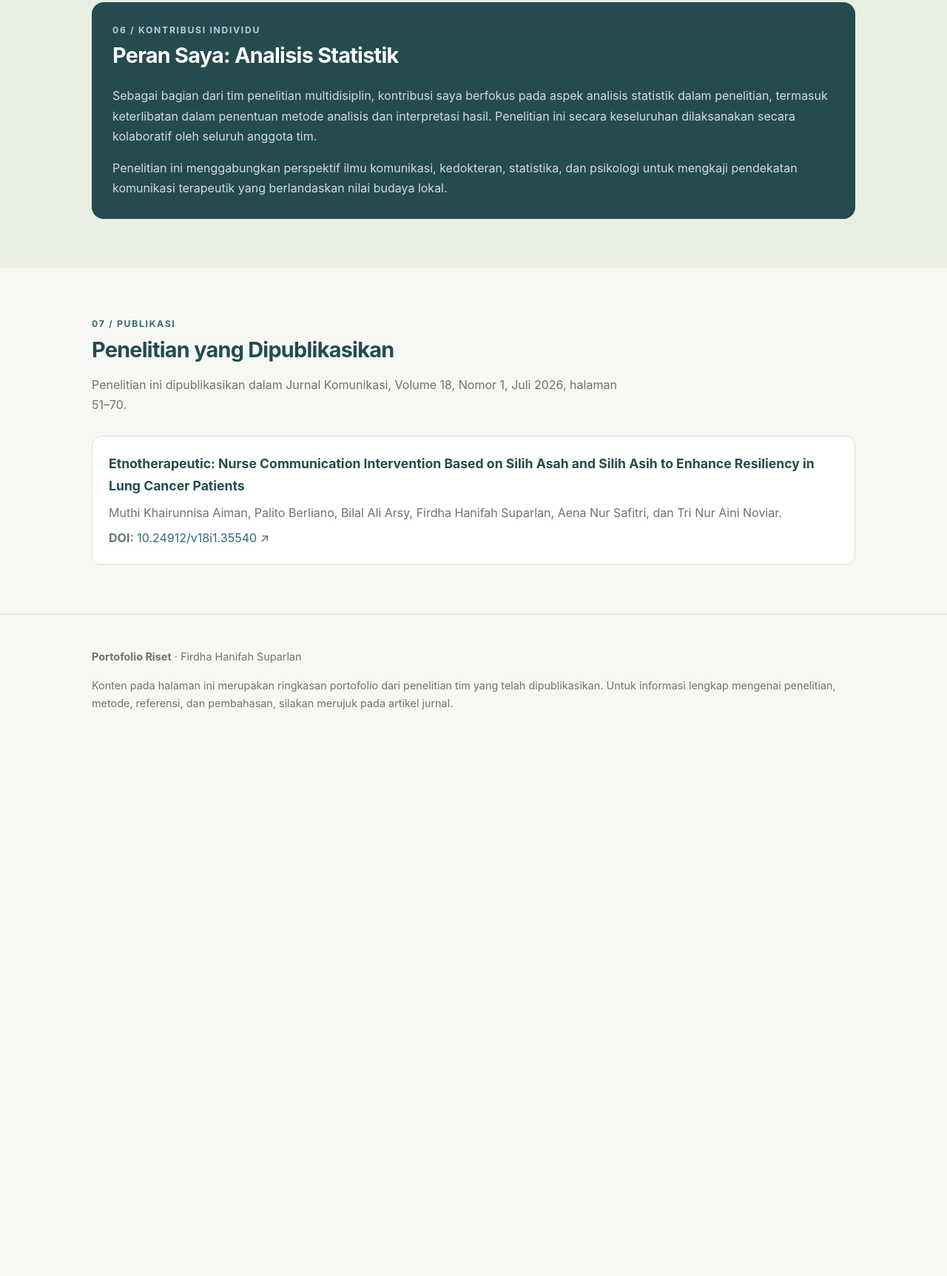
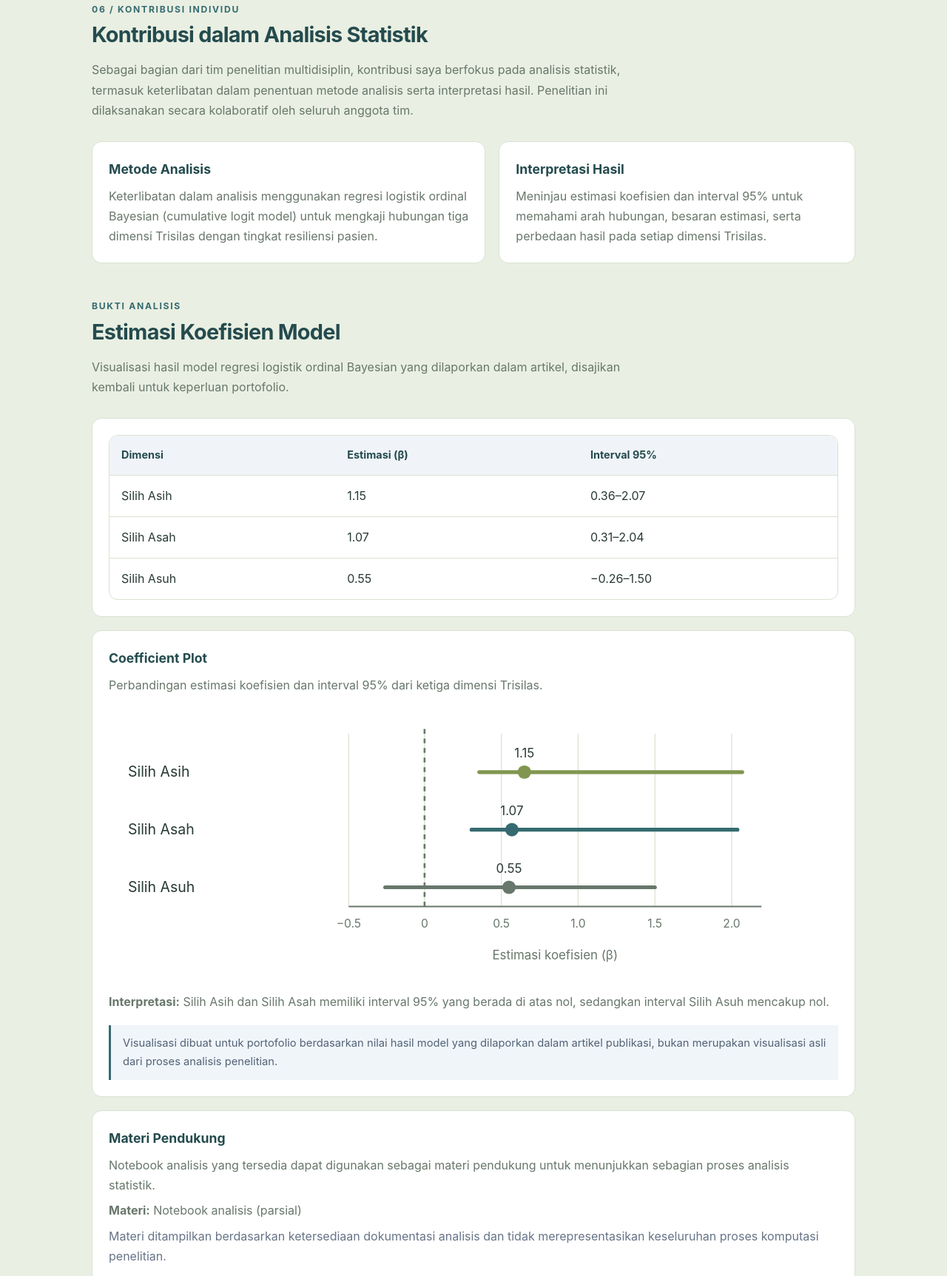
Before and after one commit to firdhanifah/PKM-Etnotherapeutik, a plain HTML site: page index.html in a window 1280 px wide. Shown: the part 4489-6214 px from the top of the page at 74% size. Before the commit the page ends 5512 px from the top, so only its background shows below. Drawn offline with Linux system fonts and the light colour scheme.

Commit message:
Update index.html

```diff
--- a/index.html
+++ b/index.html
@@ -273,14 +273,191 @@
   </div>
 </section>
 
-    <section class="soft" id="role">
+
+<section class="soft" id="role">
   <div class="wrap">
-    <div class="contribution">
-      <div class="eyebrow" style="color:#b9cee2">06 / Kontribusi Individu</div>
-      <h2>Peran Saya: Analisis Statistik</h2>
-      <p>Sebagai bagian dari tim penelitian multidisiplin, kontribusi saya berfokus pada aspek analisis statistik dalam penelitian, termasuk keterlibatan dalam penentuan metode analisis dan interpretasi hasil. Penelitian ini secara keseluruhan dilaksanakan secara kolaboratif oleh seluruh anggota tim.</p>
-      <p style="margin-bottom:0">Penelitian ini menggabungkan perspektif ilmu komunikasi, kedokteran, statistika, dan psikologi untuk mengkaji pendekatan komunikasi terapeutik yang berlandaskan nilai budaya lokal.</p>
+
+    <div class="section-head">
+      <div class="eyebrow">06 / Kontribusi Individu</div>
+      <h2>Kontribusi dalam Analisis Statistik</h2>
+      <p class="lead">
+        Sebagai bagian dari tim penelitian multidisiplin, kontribusi saya berfokus
+        pada analisis statistik, termasuk keterlibatan dalam penentuan metode
+        analisis serta interpretasi hasil. Penelitian ini dilaksanakan secara
+        kolaboratif oleh seluruh anggota tim.
+      </p>
     </div>
+
+    <div class="grid-2">
+      <article class="card">
+        <h3>Metode Analisis</h3>
+        <p>
+          Keterlibatan dalam analisis menggunakan regresi logistik ordinal
+          Bayesian (cumulative logit model) untuk mengkaji hubungan tiga
+          dimensi Trisilas dengan tingkat resiliensi pasien.
+        </p>
+      </article>
+
+      <article class="card">
+        <h3>Interpretasi Hasil</h3>
+        <p>
+          Meninjau estimasi koefisien dan interval 95% untuk memahami arah
+          hubungan, besaran estimasi, serta perbedaan hasil pada setiap
+          dimensi Trisilas.
+        </p>
+      </article>
+    </div>
+
+    <div class="section-head" style="margin-top:48px">
+      <div class="eyebrow">Bukti Analisis</div>
+      <h2>Estimasi Koefisien Model</h2>
+      <p class="lead">
+        Visualisasi hasil model regresi logistik ordinal Bayesian yang
+        dilaporkan dalam artikel, disajikan kembali untuk keperluan
+        portofolio.
+      </p>
+    </div>
+
+    <div class="card">
+      <div class="table-wrap">
+        <table>
+          <thead>
+            <tr>
+              <th>Dimensi</th>
+              <th>Estimasi (β)</th>
+              <th>Interval 95%</th>
+            </tr>
+          </thead>
+          <tbody>
+            <tr>
+              <td>Silih Asih</td>
+              <td>1.15</td>
+              <td>0.36–2.07</td>
+            </tr>
+            <tr>
+              <td>Silih Asah</td>
+              <td>1.07</td>
+              <td>0.31–2.04</td>
+            </tr>
+            <tr>
+              <td>Silih Asuh</td>
+              <td>0.55</td>
+              <td>−0.26–1.50</td>
+            </tr>
+          </tbody>
+        </table>
+      </div>
+    </div>
+
+    <div class="card" style="margin-top:18px">
+      <h3>Coefficient Plot</h3>
+      <p>
+        Perbandingan estimasi koefisien dan interval 95% dari ketiga
+        dimensi Trisilas.
+      </p>
+
+      <div style="width:100%;overflow-x:auto">
+        <svg viewBox="0 0 760 290"
+             xmlns="http://www.w3.org/2000/svg"
+             style="width:100%;min-width:520px;height:auto">
+
+          <!-- Grid and axis -->
+          <g stroke="#D9E2D2" stroke-width="1">
+            <line x1="250" y1="40" x2="250" y2="220"/>
+            <line x1="329" y1="40" x2="329" y2="220"/>
+            <line x1="409" y1="40" x2="409" y2="220"/>
+            <line x1="489" y1="40" x2="489" y2="220"/>
+            <line x1="569" y1="40" x2="569" y2="220"/>
+            <line x1="649" y1="40" x2="649" y2="220"/>
+          </g>
+
+          <!-- Zero reference line -->
+          <line x1="329" y1="35" x2="329" y2="220"
+                stroke="#68776B" stroke-width="2"
+                stroke-dasharray="5 5"/>
+
+          <!-- Labels -->
+          <g fill="#283A35" font-size="15">
+            <text x="20" y="85">Silih Asih</text>
+            <text x="20" y="145">Silih Asah</text>
+            <text x="20" y="205">Silih Asuh</text>
+          </g>
+
+          <!-- Silih Asih: 0.36–2.07, beta 1.15 -->
+          <g stroke="#81964F" stroke-width="4" stroke-linecap="round">
+            <line x1="386" y1="80" x2="660" y2="80"/>
+          </g>
+          <circle cx="433" cy="80" r="7" fill="#81964F"/>
+          <text x="433" y="65" text-anchor="middle"
+                font-size="13" fill="#283A35">1.15</text>
+
+          <!-- Silih Asah: 0.31–2.04, beta 1.07 -->
+          <g stroke="#356B70" stroke-width="4" stroke-linecap="round">
+            <line x1="378" y1="140" x2="655" y2="140"/>
+          </g>
+          <circle cx="420" cy="140" r="7" fill="#356B70"/>
+          <text x="420" y="125" text-anchor="middle"
+                font-size="13" fill="#283A35">1.07</text>
+
+          <!-- Silih Asuh: -0.26–1.50, beta 0.55 -->
+          <g stroke="#68776B" stroke-width="4" stroke-linecap="round">
+            <line x1="288" y1="200" x2="569" y2="200"/>
+          </g>
+          <circle cx="417" cy="200" r="7" fill="#68776B"/>
+          <text x="417" y="185" text-anchor="middle"
+                font-size="13" fill="#283A35">0.55</text>
+
+          <!-- Axis -->
+          <line x1="250" y1="220" x2="680" y2="220"
+                stroke="#68776B" stroke-width="1.5"/>
+
+          <g fill="#68776B" font-size="12" text-anchor="middle">
+            <text x="250" y="242">−0.5</text>
+            <text x="329" y="242">0</text>
+            <text x="409" y="242">0.5</text>
+            <text x="489" y="242">1.0</text>
+            <text x="569" y="242">1.5</text>
+            <text x="649" y="242">2.0</text>
+          </g>
+
+          <text x="465" y="275" text-anchor="middle"
+                font-size="13" fill="#68776B">
+            Estimasi koefisien (β)
+          </text>
+        </svg>
+      </div>
+
+      <p style="margin-top:16px">
+        <strong>Interpretasi:</strong> Silih Asih dan Silih Asah memiliki
+        interval 95% yang berada di atas nol, sedangkan interval Silih
+        Asuh mencakup nol.
+      </p>
+
+      <div class="note">
+        Visualisasi dibuat untuk portofolio berdasarkan nilai hasil model
+        yang dilaporkan dalam artikel publikasi, bukan merupakan visualisasi
+        asli dari proses analisis penelitian.
+      </div>
+    </div>
+
+    <div class="card" style="margin-top:18px">
+      <h3>Materi Pendukung</h3>
+      <p>
+        Notebook analisis yang tersedia dapat digunakan sebagai materi
+        pendukung untuk menunjukkan sebagian proses analisis statistik.
+      </p>
+      <p>
+        <strong>Materi:</strong> Notebook analisis (parsial)
+      </p>
+      <p>
+        <span style="color:#667487">
+          Materi ditampilkan berdasarkan ketersediaan dokumentasi
+          analisis dan tidak merepresentasikan keseluruhan proses
+          komputasi penelitian.
+        </span>
+      </p>
+    </div>
+
   </div>
 </section>
 
```
